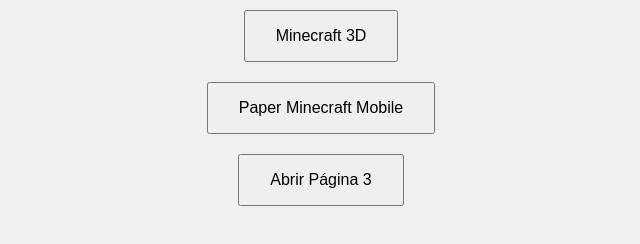
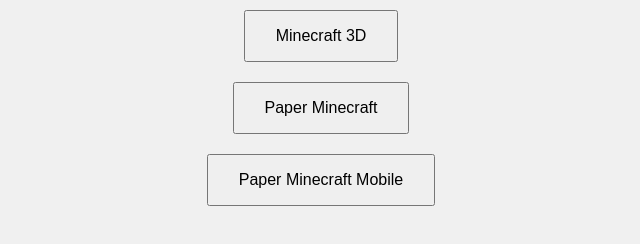
Before and after one commit to Matias01jr/Matias01jr.github.io, a plain HTML site: page index.html in a window 1280 px wide. Shown: the part 340-584 px from the top of the page, without its empty margins (319-959 px from the left). Drawn offline with Linux system fonts and the light colour scheme.

Commit message:
Update index.html

```diff
--- a/index.html
+++ b/index.html
@@ -26,8 +26,8 @@
     <h1>Selecciona un Juego o App</h1>
 
     <button onclick="location.href='Minecraft-3DCraft.html'">Minecraft 3D</button>
+    <button onclick="location.href='Paper-Minecraft.html'">Paper Minecraft</button>
     <button onclick="location.href='Paper-Minecraft-Mobile.html'">Paper Minecraft Mobile</button>
-    <button onclick="location.href='pagina3.html'">Abrir Página 3</button>
 
 </body>
 </html>
```
